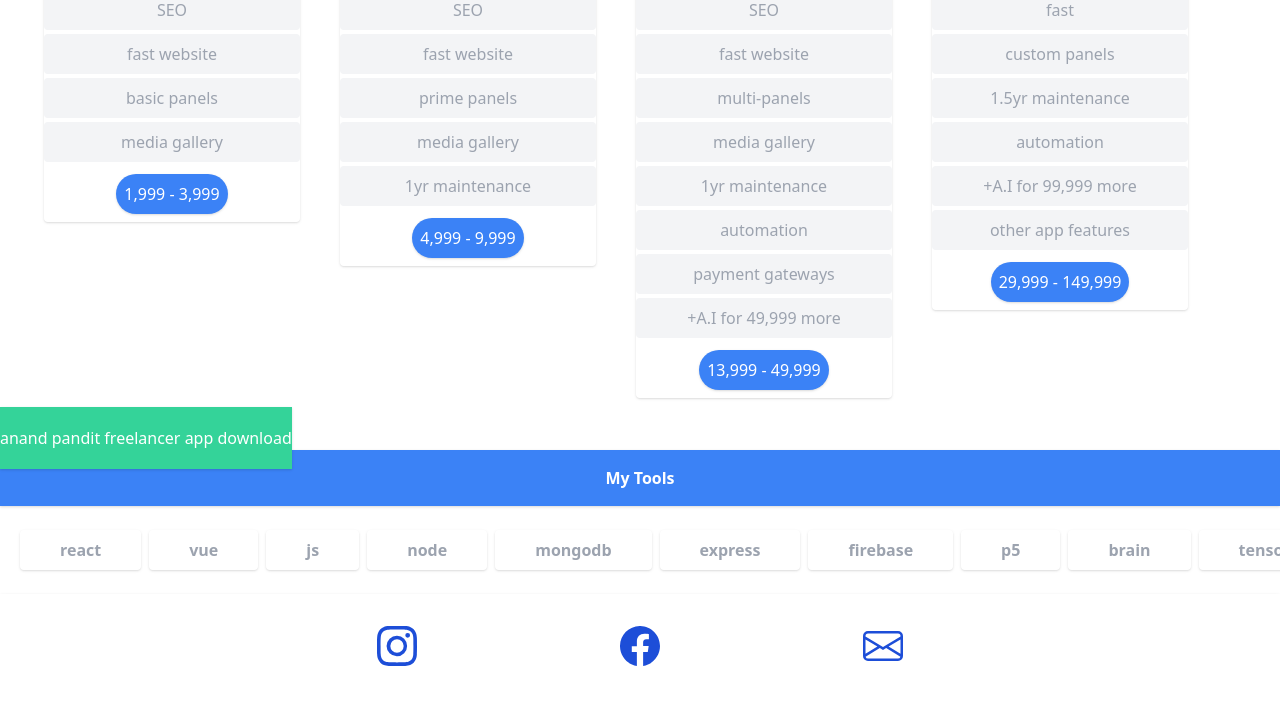
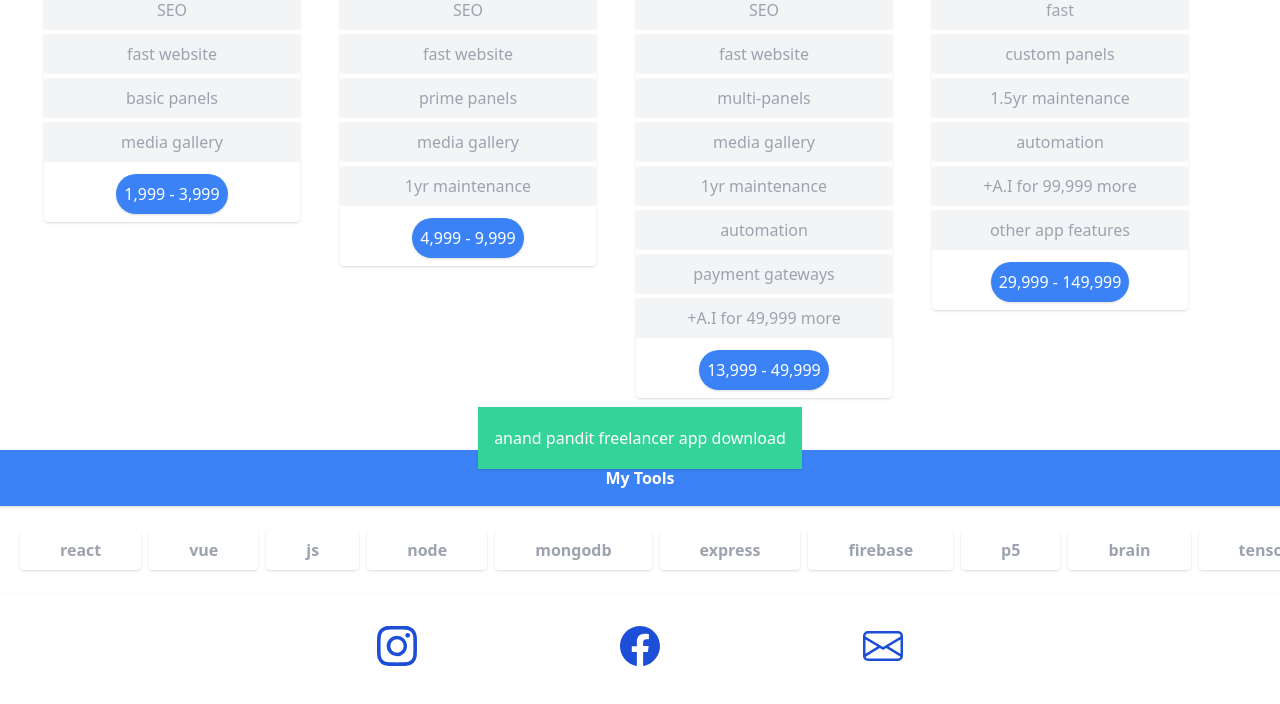
Before and after one commit to anandecho1000/anandpandit, a plain HTML site: page index.html in a window 1280 px wide. Shown: the part 494-1198 px from the top of the page. Drawn offline with nearby package versions, Linux system fonts and the light colour scheme.

Commit message:
Update index.html

```diff
--- a/index.html
+++ b/index.html
@@ -92,9 +92,9 @@ content="Hey there looking for a freelancer who is expert in web">
     </div>
   </div>
   <div>
-
-<a href="https://m.apkpure.com/anand-pandit-freelancer/com.me.anand" class="shadow bg-green-400 truncate text-white  py-5 my-10 w-full text-center"/>anand pandit freelancer app download</a>
-
+<div class="text-center">
+<a href="https://m.apkpure.com/anand-pandit-freelancer/com.me.anand" class="shadow bg-green-400 py-1 px-4 text-white  py-5 text-center"/>anand pandit freelancer app download</a>
+</div>
     <div class="shadow max-w-full p-4 font-bold text-center bg-blue-500 text-white">My Tools</div>
     <div class="my-2 p-4 whitespace-nowrap overflow-x-scroll" id="vue-g1">
       <div v-for="i in g1" class="rounded inline-block p-2 text-gray-400 shadow px-10 mx-1 text-center font-bold hover:text-blue-400 hover:text-white select-none">
```
